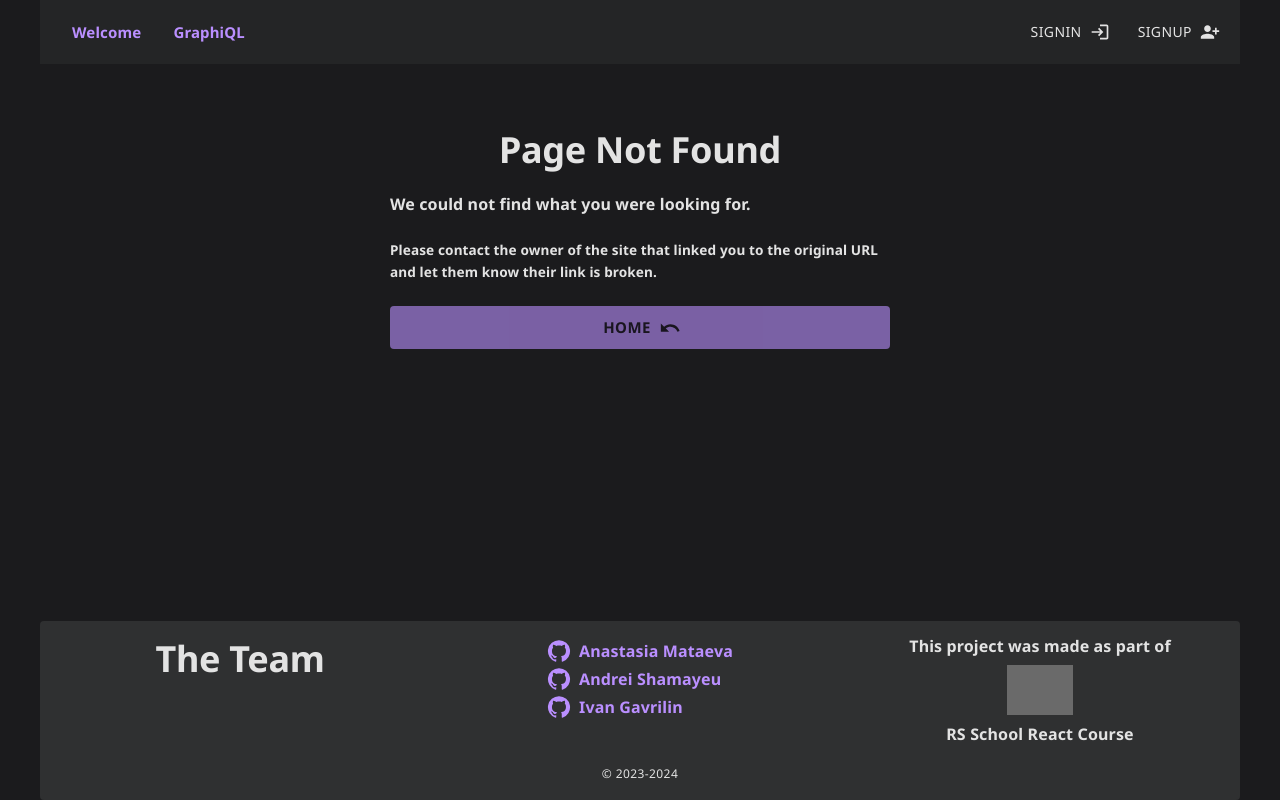
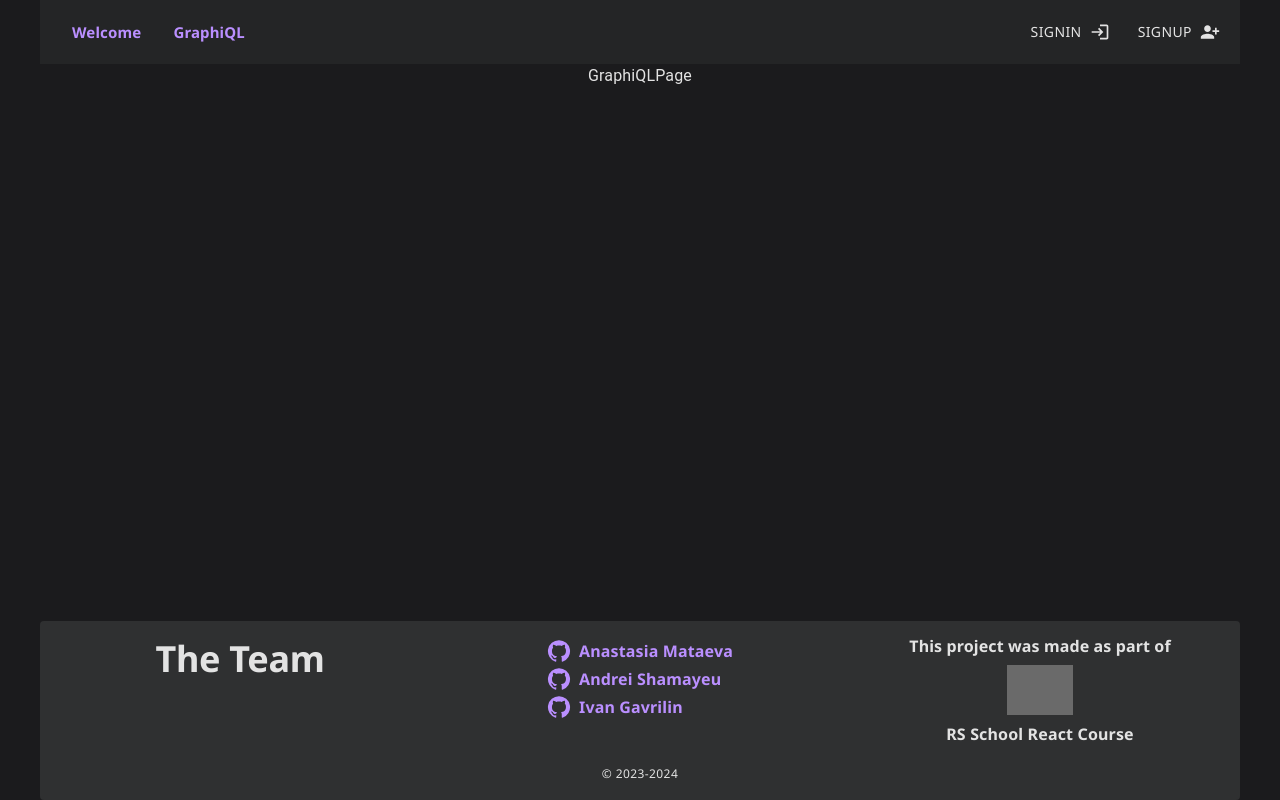
Before and after one commit to Ivan-Gav/graphiql-app, a React (Vite) app: page /graphiql in a window 1280 px wide. Built offline with nearby package versions, Linux system fonts and the light colour scheme; grey boxes are pictures that could not be loaded.

Commit message:
feat: add GraphiQL page

```diff
--- /dev/null
+++ b/src/pages/GraphiQLPage/GraphiQLPage.tsx
@@ -0,0 +1,3 @@
+export default function GraphiQLPage() {
+  return <div>GraphiQLPage</div>;
+}
--- a/src/pages/router.tsx
+++ b/src/pages/router.tsx
@@ -2,6 +2,7 @@ import React, { lazy } from 'react';
 import { Routes, Route } from 'react-router-dom';
 
 import RootLayout from '../layout/RootLayout';
+import GraphiQLPage from './GraphiQLPage/GraphiQLPage';
 
 const MainPage = lazy(() => import('./MainPage/MainPage'));
 const SignInPage = lazy(() => import('./SignInPage/SignInPage'));
@@ -14,6 +15,7 @@ const Router = (): React.JSX.Element => (
       <Route index element={<MainPage />} />
       <Route path="signin" element={<SignInPage />} />
       <Route path="signup" element={<SignUpPage />} />
+      <Route path="graphiql" element={<GraphiQLPage />} />
       <Route path="*" element={<Page404 />} />
     </Route>
   </Routes>
```
